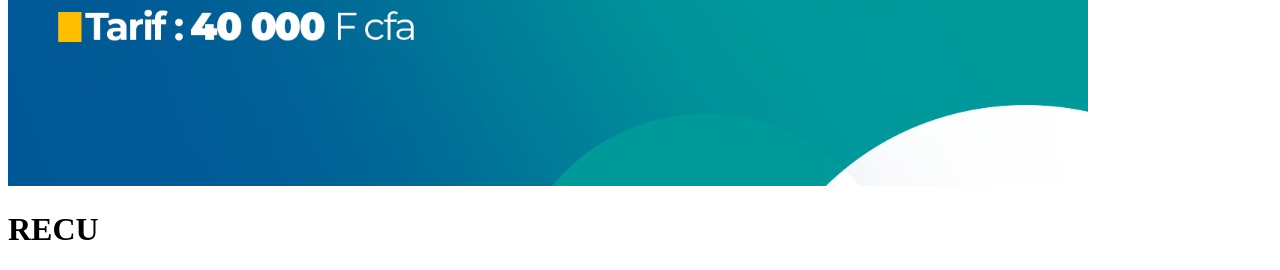
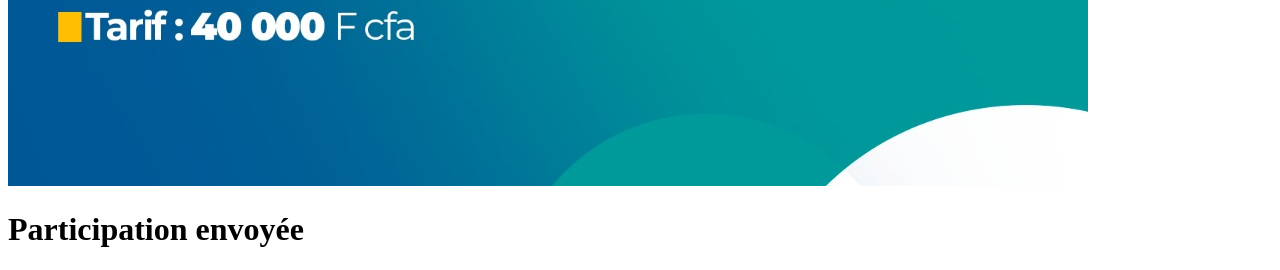
Before and after one commit to delrodie/rotaryRentree22, a Symfony app: template templates/participation/show.html.twig in a window 1280 px wide. Shown: the part 902-1172 px from the top of the page. Run offline with Twig, Linux system fonts and the light colour scheme; the template is opened without the code that fills it, so the values that code supplies are empty; some libraries are stand-ins or nearby versions.

Commit message:
Validation

```diff
--- a/templates/participation/show.html.twig
+++ b/templates/participation/show.html.twig
@@ -10,7 +10,7 @@
                     <img src="{{ absolute_url(asset('build/images/illustration.jpeg')) }}" alt="" class="img-fluid">
                 </div>
                 <div class="col-md-6" data-aos="flip-right" data-aos-easing="linear" data-aos-duration="3000">
-                    <h1>RECU</h1>
+                    <h1>Participation envoyée</h1>
                     <div class="row d-md-block d-lg-none" data-aos="fade-up" data-aos-easing="linear" data-aos-duration="3000">
                         <div class="col-12"><label for="">Reference: </label>&nbsp;<b>{{ participation.reference }}</b></div>
                         <div class="col-12"><label for="">Nom & Prenoms :</label>&nbsp; <b>{{ participation.nom }} {{ participation.prenoms }}</b></div>
```
